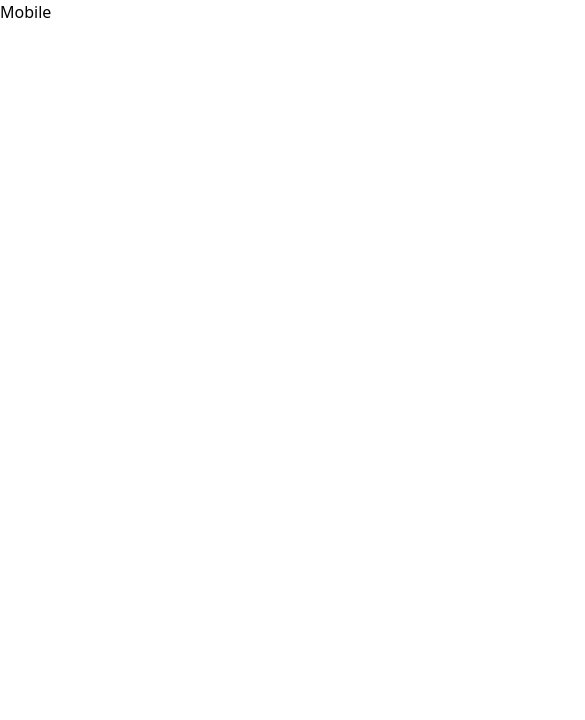
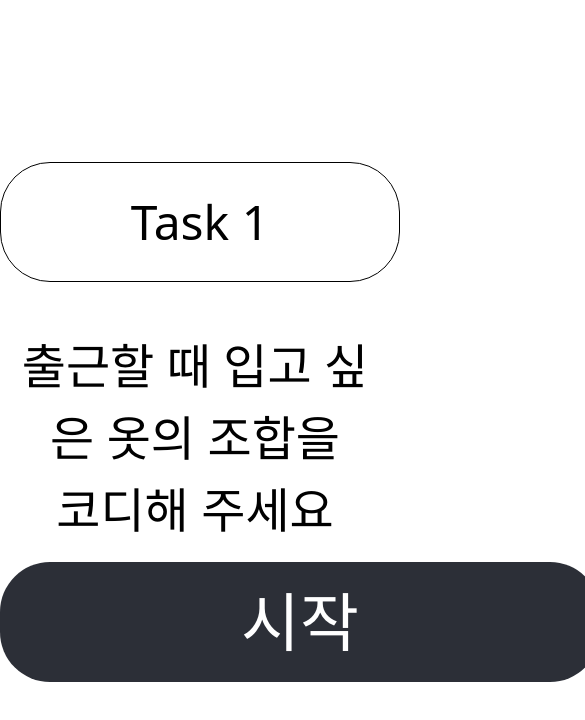
Before and after one commit to VVSOGI/fassion-prototype, a Next.js app: page /task1 in a window 390 px wide. Shown: the top 720 px of the page, 585 px wide, since content can reach past the window. Built offline with nearby package versions, Linux system fonts and the light colour scheme.

Commit message:
Refactor task1 components

```diff
--- a/app/task1/components/Desktop.tsx
+++ b/app/task1/components/Desktop.tsx
@@ -1,5 +1,19 @@
 import React from "react";
+import { container } from "@/app/common";
+import { MoveButton } from "@/app/components";
 
 export function Desktop() {
-  return <div className={`2xl:block hidden`}>Desktop</div>;
+  return (
+    <div className={`${container.size.desktop}`}>
+      <div className="h-screen flex flex-col justify-center">
+        <div className="w-[800px] h-[120px] flex justify-center items-center mx-auto mb-[107px] border border-black rounded-[50px] text-[64px]">
+          Task 1
+        </div>
+        <div className="h-[152px] text-[84px] mb-[80px] text-center leading-[4.5rem]">
+          출근할 때 입고 싶은 옷의 조합을 코디해 주세요
+        </div>
+        <MoveButton path="/task1/choice">시작</MoveButton>
+      </div>
+    </div>
+  );
 }
--- a/app/task1/components/Mobile.tsx
+++ b/app/task1/components/Mobile.tsx
@@ -1,5 +1,19 @@
 import React from "react";
+import { container } from "@/app/common";
+import { MoveButton } from "@/app/components";
 
 export function Mobile() {
-  return <div className={`lg:hidden`}>Mobile</div>;
+  return (
+    <div className={`${container.size.mobile}`}>
+      <div className="h-screen flex flex-col justify-center">
+        <div className="w-[400px] h-[120px] flex justify-center items-center mx-auto mb-[48px] border border-black rounded-[50px] text-[48px]">
+          Task 1
+        </div>
+        <div className="h-[152px] text-[48px] mb-[80px] text-center leading-[4.5rem]">
+          출근할 때 입고 싶은 옷의 조합을 <br /> 코디해 주세요
+        </div>
+        <MoveButton path="/task1/choice">시작</MoveButton>
+      </div>
+    </div>
+  );
 }
--- a/app/task1/components/Tablet.tsx
+++ b/app/task1/components/Tablet.tsx
@@ -1,9 +1,10 @@
 import React from "react";
+import { container } from "@/app/common";
 import { MoveButton } from "@/app/components";
 
 export function Tablet() {
   return (
-    <div className={`2xl:hidden lg:block mt-[349px] mb-[291px] hidden`}>
+    <div className={`${container.size.tablet} mt-[349px] mb-[291px]`}>
       <div className="w-[600px] h-[120px] flex justify-center items-center mx-auto mb-[107px] border border-black rounded-[50px] text-[64px]">
         Task 1
       </div>
```
